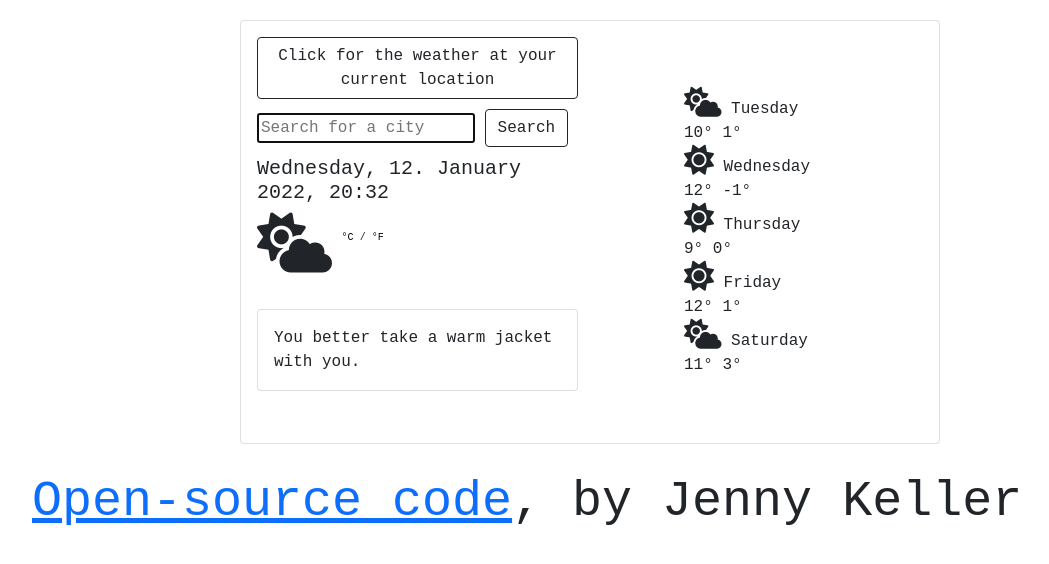
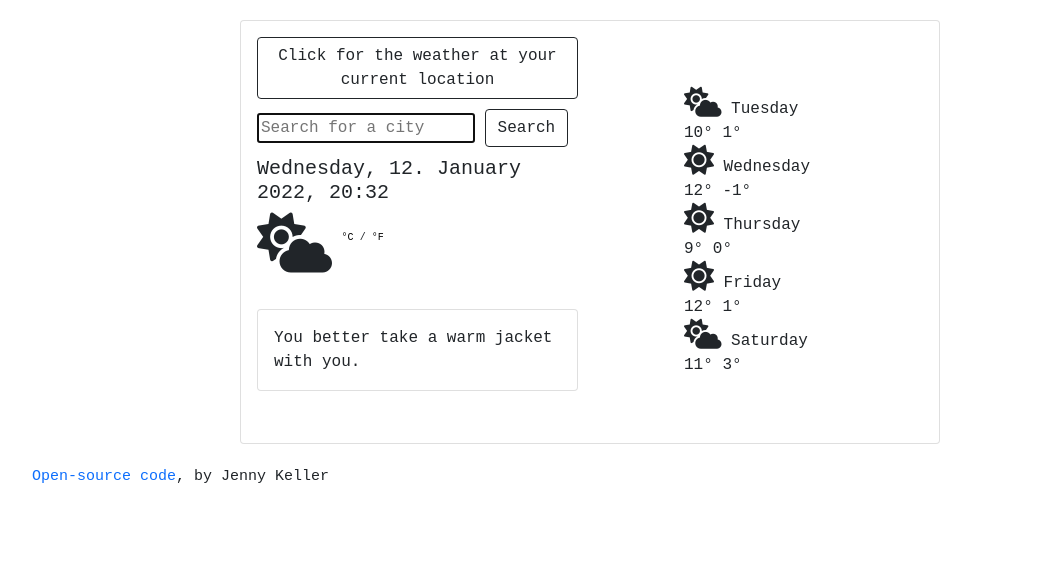
Before and after one commit to 21JJK/Project-Workshop-Plus-Weatherapp, a plain HTML site: page index.html in a window 1280 px wide. Shown: the whole page, without its empty margins (50-1099 px from the left). Drawn offline with nearby package versions, Linux system fonts and the light colour scheme; no server answers.

Commit message:
Added open source CSS

```diff
--- a/src/styles.css
+++ b/src/styles.css
@@ -24,6 +24,15 @@ small {
 ul {
   list-style-type: none;
   margin: 50px;
+}
+
+.open-source {
+  font-size: 15px;
+}
+
+.link {
+  text-decoration-line: none;
+  cursor: pointer;
 }
 
 .card {
```
